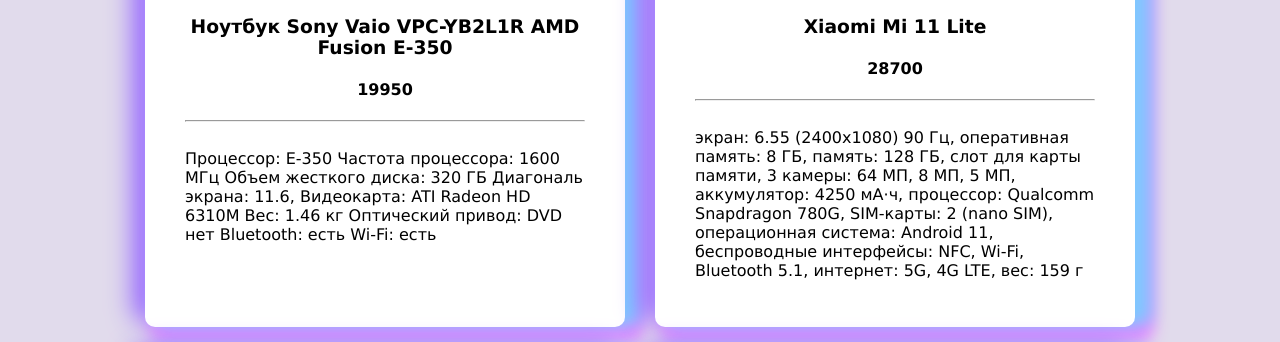
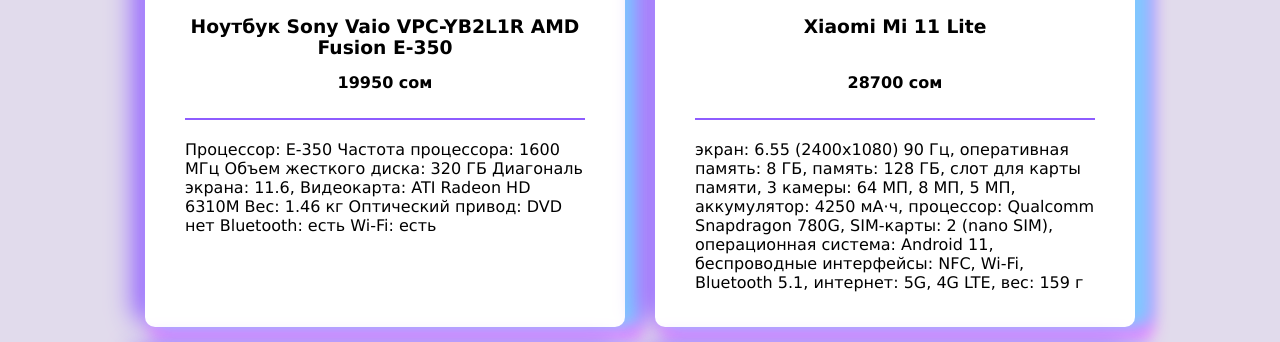
Before and after one commit to DeeAnie/fetch-app, a plain HTML site: page index.html in a window 1280 px wide. Shown: the part 458-800 px from the top of the page. Drawn offline with Linux system fonts and the light colour scheme.

Commit message:
update css

```diff
--- a/app.js
+++ b/app.js
@@ -9,7 +9,6 @@ function cards() {
         const ul = document.createElement("ul");
         const li = document.createElement("li");
         const img = document.createElement("img");
-        const hr = document.createElement("hr");
         const p = document.createElement("h3");
         const price = document.createElement("h4");
         const desc = document.createElement("h5");
@@ -24,7 +23,6 @@ function cards() {
         li.append(img);
         li.append(p);
         li.append(price);
-        li.append(hr);
         li.append(desc);
       });
     })
--- a/db.json
+++ b/db.json
@@ -3,7 +3,7 @@
       "id": 1,
       "title": "Ноутбук Sony Vaio VPC-YB2L1R AMD Fusion E-350",
       "category": "ноутбуки",
-      "price": 19950,
+      "price": "19950 сом",
       "img": "https://www.kivano.kg/images/product/68352/full/1622355077_67139000.png",
       "desc": "Процессор: E-350 Частота процессора: 1600 МГц Объем жесткого диска: 320 ГБ Диагональ экрана: 11.6, Видеокарта: ATI Radeon HD 6310M Вес: 1.46 кг Оптический привод: DVD нет Bluetooth: есть Wi-Fi: есть"
     },
@@ -11,7 +11,7 @@
       "id": 2,
       "title": "Xiaomi Mi 11 Lite",
       "category": "смартфоны",
-      "price": 28700,
+      "price": "28700 сом",
       "img": "https://www.kivano.kg/images/product/92416/full/1635945551_75038600.jpg",
       "desc": "экран: 6.55 (2400x1080) 90 Гц, оперативная память: 8 ГБ, память: 128 ГБ, слот для карты памяти, 3 камеры: 64 МП, 8 МП, 5 МП, аккумулятор: 4250 мА·ч, процессор: Qualcomm Snapdragon 780G, SIM-карты: 2 (nano SIM), операционная система: Android 11, беспроводные интерфейсы: NFC, Wi-Fi, Bluetooth 5.1, интернет: 5G, 4G LTE, вес: 159 г"
     },
@@ -19,7 +19,7 @@
         "id": 3,
         "title": "Xiaomi Mi 11 Lite",
         "category": "смартфоны",
-        "price": 28700,
+        "price": "28700 сом",
         "img": "https://www.kivano.kg/images/product/92416/full/1635945551_75038600.jpg",
         "desc": "экран: 6.55 (2400x1080) 90 Гц, оперативная память: 8 ГБ, память: 128 ГБ, слот для карты памяти, 3 камеры: 64 МП, 8 МП, 5 МП, аккумулятор: 4250 мА·ч, процессор: Qualcomm Snapdragon 780G, SIM-карты: 2 (nano SIM), операционная система: Android 11, беспроводные интерфейсы: NFC, Wi-Fi, Bluetooth 5.1, интернет: 5G, 4G LTE, вес: 159 г"
     },
@@ -27,7 +27,7 @@
         "id": 4,
         "title": "Ноутбук Sony Vaio VPC-YB2L1R AMD Fusion E-350",
         "category": "ноутбуки",
-        "price": 19950,
+        "price": "19950 сом",
         "img": "https://www.kivano.kg/images/product/68352/full/1622355077_67139000.png",
         "desc": "Процессор: E-350 Частота процессора: 1600 МГц Объем жесткого диска: 320 ГБ Диагональ экрана: 11.6, Видеокарта: ATI Radeon HD 6310M Вес: 1.46 кг Оптический привод: DVD нет Bluetooth: есть Wi-Fi: есть"
     }
--- a/style.css
+++ b/style.css
@@ -32,13 +32,17 @@ h1 {
 }
 
 h3 {
+  margin: 0;
   margin-top: 15px;
+  height: 35px;
 }
 
 h5 {
   font-weight: 500;
   font-size: 16px;
   text-align: left;
+  border-top: 2px solid #8e5cff;
+  padding-top: 20px;
 }
 
 ul {
```
